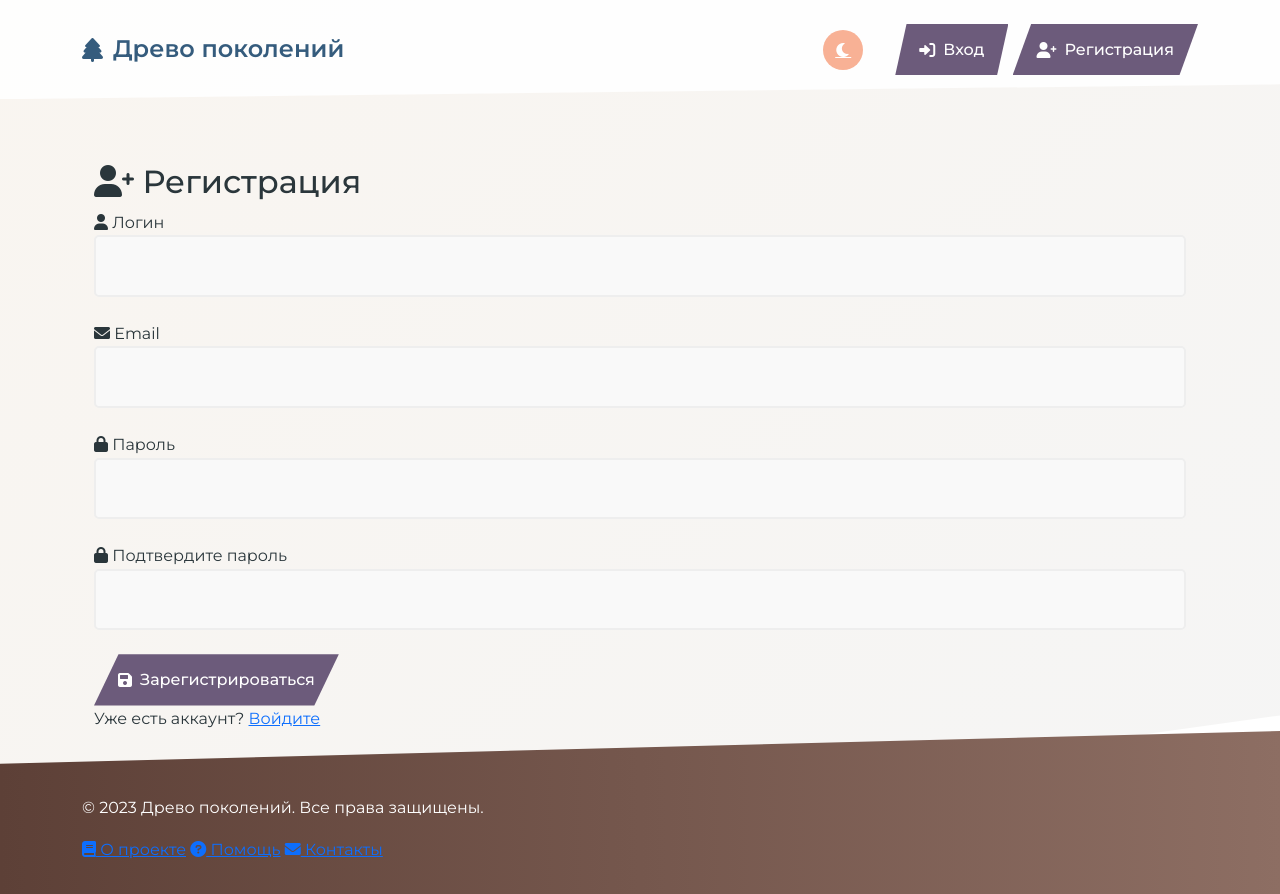
After one commit to Zeephty/Site1, a Flask app: template templates/register.html in a window 1280 px wide. The commit adds this page. Run offline with Flask 3, Linux system fonts and the light colour scheme; the template is opened without the code that fills it, so the values that code supplies are empty.

Commit message:
+r | site

```diff
--- a/app.py
+++ b/app.py
@@ -1,25 +1,94 @@
-from flask import Flask, render_template
+from flask import Flask, render_template, request, redirect, url_for, flash, session, make_response
+import os
+import hashlib
+from utils import save_user_data, get_user_count, is_login_taken, is_email_taken, get_user_by_login
 
 app = Flask(__name__)
+app.secret_key = 'your_secret_key_here'
 
-
-@app.route("/index/<title>")
-@app.route("/<title>")
-def repa(title):
-    header = "Привет, Марс!"
-    text_logo = "Mars One"
-    slogan = "И на Марсе будут яблони цвести!"
-    return render_template("index.html", header=header, text_logo=text_logo, slogan=slogan, title=title)
-
+# Ensure static/json directory exists
+os.makedirs('static/json', exist_ok=True)
 
 @app.route("/")
-def main():
-    header = "Привет, Марс!"
-    text_logo = "Mars One"
-    slogan = "И на Марсе будут яблони цвести!"
-    return render_template("index.html", header=header, text_logo=text_logo, slogan=slogan, title="Главная")
+def index():
+    user_count = get_user_count()
+    return render_template("index.html", title="Древо поколений | Главная", user_count=user_count)
 
+@app.route("/register", methods=['GET', 'POST'])
+def register():
+    if request.method == 'POST':
+        login = request.form['login']
+        email = request.form['email']
+        password = request.form['password']
+        confirm_password = request.form['confirm_password']
+
+        if password != confirm_password:
+            flash('Пароли не совпадают!', 'error')
+            return redirect(url_for('register'))
+
+        if is_login_taken(login):
+            flash('Этот логин уже занят!', 'error')
+            return redirect(url_for('register'))
+
+        if is_email_taken(email):
+            flash('Этот email уже используется!', 'error')
+            return redirect(url_for('register'))
+
+        password_hash = hashlib.sha256(password.encode()).hexdigest()
+
+        user_data = {
+            'login': login,
+            'email': email,
+            'password_hash': password_hash
+        }
+
+        if save_user_data(user_data):
+            session['user_login'] = login  # Автоматический вход
+            flash('Регистрация и вход выполнены успешно!', 'success')
+            return redirect(url_for('index'))
+        else:
+            flash('Ошибка при сохранении данных!', 'error')
+
+    return render_template("register.html", title="Древо поколений | Регистрация")
+
+@app.route("/login", methods=['GET', 'POST'])
+def login():
+    if request.method == 'POST':
+        login = request.form['login']
+        password = request.form['password']
+
+        user = get_user_by_login(login)
+        if not user:
+            flash('Неверный логин или пароль!', 'error')
+            return redirect(url_for('login'))
+
+        # Проверка хеша пароля
+        password_hash = hashlib.sha256(password.encode()).hexdigest()
+        if user['password_hash'] != password_hash:
+            flash('Неверный логин или пароль!', 'error')
+            return redirect(url_for('login'))
+
+        # Успешная авторизация
+        session['user_login'] = user['login']
+        flash('Вы успешно вошли в систему!', 'success')
+        return redirect(url_for('index'))
+
+    return render_template("login.html", title="Древо поколений | Вход")
+
+@app.route("/logout")
+def logout():
+    session.pop('user_login', None)
+    flash('Вы вышли из системы.', 'info')
+    return redirect(url_for('index'))
+
+@app.route("/toggle-theme")
+def toggle_theme():
+    current_theme = request.cookies.get('theme', 'light')
+    new_theme = 'dark' if current_theme == 'light' else 'light'
+
+    resp = make_response(redirect(request.referrer or url_for('index')))
+    resp.set_cookie('theme', new_theme, max_age=30 * 24 * 60 * 60)  # 30 дней
+    return resp
 
 if __name__ == "__main__":
     app.run(debug=True)
-    # app.run(host='0.0.0.0', port=8000)
--- /dev/null
+++ b/static/css/light-theme.css
@@ -0,0 +1,23 @@
+:root {
+    --primary: #6C5B7B;
+    --secondary: #C06C84;
+    --accent: #F8B195;
+    --light: #F9F5F0;
+    --dark: #355C7D;
+    --text: #2A363B;
+    --bg: #ffffff;
+    --card-bg: #ffffff;
+    --header-bg: rgba(255,255,255,0.9);
+    --footer-bg: linear-gradient(to right, #5D4037, #8D6E63);
+  }
+
+  /* Специфичные стили для светлой темы */
+  .polygon-alert {
+    background-color: rgba(255,255,255,0.9);
+    border-left: 5px solid var(--primary);
+  }
+
+  .polygon-form input {
+    background-color: #f9f9f9;
+    color: var(--text);
+  }
--- /dev/null
+++ b/static/css/style.css
@@ -0,0 +1,312 @@
+/* Базовые переменные (переопределяются в темах) */
+:root {
+    --primary: #6C5B7B;
+    --secondary: #C06C84;
+    --accent: #F8B195;
+    --light: #F9F5F0;
+    --dark: #355C7D;
+    --text: #2A363B;
+    --bg: #ffffff;
+    --card-bg: #ffffff;
+    --header-bg: rgba(255,255,255,0.9);
+    --footer-bg: linear-gradient(to right, #5D4037, #8D6E63);
+  }
+
+  /* Общие стили */
+  body {
+    font-family: 'Montserrat', sans-serif;
+    color: var(--text);
+    background-color: var(--bg);
+    margin: 0;
+    padding: 0;
+    line-height: 1.6;
+  }
+
+  /* Полигональный фон */
+  .polygon-bg {
+    position: relative;
+    overflow: hidden;
+    min-height: 100vh;
+  }
+
+  .polygon-bg::before {
+    content: "";
+    position: absolute;
+    top: 0;
+    left: 0;
+    width: 100%;
+    height: 100%;
+    background: linear-gradient(135deg, var(--light) 0%, #f5f5f5 100%);
+    clip-path: polygon(0 0, 100% 0, 100% 80%, 0 100%);
+    z-index: -1;
+  }
+
+  /* Шапка */
+  .polygon-header {
+    padding: 1.5rem 0;
+    background-color: var(--header-bg);
+    clip-path: polygon(0 0, 100% 0, 100% 85%, 0 100%);
+    margin-bottom: 2rem;
+    position: relative;
+    z-index: 10;
+  }
+
+  /* Навигация */
+  nav {
+    display: flex;
+    justify-content: space-between;
+    align-items: center;
+  }
+
+  .logo {
+    display: flex;
+    align-items: center;
+    gap: 10px;
+    font-size: 1.5rem;
+    font-weight: 600;
+    color: var(--dark);
+    text-decoration: none;
+  }
+
+  /* Кнопки */
+  .polygon-btn {
+    display: inline-flex;
+    align-items: center;
+    gap: 8px;
+    padding: 0.8rem 1.5rem;
+    background-color: var(--primary);
+    color: white;
+    border: none;
+    border-radius: 0;
+    clip-path: polygon(10% 0, 100% 0, 90% 100%, 0% 100%);
+    font-weight: 500;
+    text-decoration: none;
+    transition: all 0.3s ease;
+  }
+
+  .polygon-btn:hover {
+    background-color: var(--dark);
+    transform: translateY(-2px);
+  }
+
+  /* Основное содержимое */
+  .polygon-main {
+    padding: 2rem 0;
+    min-height: 60vh;
+    position: relative;
+    z-index: 1;
+  }
+
+  /* Карточки */
+  .polygon-card, .stat-card {
+    background-color: var(--card-bg);
+    padding: 2rem;
+    border-radius: 0;
+    box-shadow: 0 10px 30px rgba(0,0,0,0.1);
+    position: relative;
+    margin-bottom: 2rem;
+  }
+
+  /* Формы */
+  .polygon-form input {
+    width: 100%;
+    padding: 1rem;
+    border: 2px solid #eee;
+    background-color: #f9f9f9;
+    font-size: 1rem;
+    transition: all 0.3s;
+  }
+
+  .polygon-form input:focus {
+    outline: none;
+    border-color: var(--accent);
+  }
+
+  /* Подвал */
+  .polygon-footer {
+    background: var(--footer-bg);
+    color: white;
+    padding: 3rem 0 1.5rem;
+    clip-path: polygon(0 20%, 100% 0, 100% 100%, 0% 100%);
+    position: relative;
+  }
+
+  /* Основная структура страницы */
+body {
+    display: flex;
+    flex-direction: column;
+    min-height: 100vh;
+    margin: 0;
+}
+
+.polygon-bg {
+    flex: 1;
+    display: flex;
+    flex-direction: column;
+    position: relative;
+}
+
+/* Стили для подвала */
+.polygon-footer {
+    background: var(--footer-bg);
+    color: white;
+    padding: 3rem 0 1.5rem;
+    clip-path: polygon(0 20%, 100% 0, 100% 100%, 0% 100%);
+    margin-top: auto; /* Важно - прижимает подвал к низу */
+    position: relative;
+}
+
+/* Убираем возможные отступы */
+.polygon-main {
+    padding-bottom: 0;
+}
+
+/* Для мобильной версии */
+@media (max-width: 768px) {
+    .polygon-footer {
+        clip-path: polygon(0 10%, 100% 0, 100% 100%, 0% 100%);
+        padding: 2rem 0 1rem;
+    }
+}
+
+  /* Полигональные фигуры */
+  .polygon-shapes-container {
+    position: absolute;
+    top: 0;
+    left: 0;
+    width: 100%;
+    height: 100%;
+    overflow: hidden;
+    z-index: 0;
+  }
+
+  .polygon-shape {
+    position: absolute;
+    opacity: 0.15;
+    transition: transform 0.5s ease;
+  }
+
+  /* Разные формы полигонов */
+  .polygon-shape-1 {
+    clip-path: polygon(50% 0%, 0% 100%, 100% 100%);
+  }
+  .polygon-shape-2 {
+    clip-path: polygon(30% 0%, 70% 0%, 100% 30%, 100% 70%, 70% 100%, 30% 100%, 0% 70%, 0% 30%);
+  }
+  .polygon-shape-3 {
+    clip-path: polygon(50% 0%, 100% 50%, 50% 100%, 0% 50%);
+  }
+
+  /* Переключатель тем */
+  .theme-toggle {
+    width: 40px;
+    height: 40px;
+    border-radius: 50%;
+    background-color: var(--accent);
+    color: white;
+    display: flex;
+    align-items: center;
+    justify-content: center;
+    cursor: pointer;
+    transition: all 0.3s;
+  }
+
+  /* Адаптивность */
+  @media (max-width: 768px) {
+    .polygon-shape {
+      display: none;
+    }
+
+    nav {
+      flex-direction: column;
+      gap: 1rem;
+    }
+  }
+
+
+/* Новые стили для шапки */
+.header-controls {
+    display: flex;
+    align-items: center;
+    gap: 1rem;
+}
+
+.theme-toggle {
+    width: 40px;
+    height: 40px;
+    border-radius: 50%;
+    background-color: var(--accent);
+    color: white;
+    display: flex;
+    align-items: center;
+    justify-content: center;
+    cursor: pointer;
+    transition: all 0.3s;
+    margin-right: 1rem;
+}
+
+.theme-toggle:hover {
+    transform: rotate(20deg) scale(1.1);
+    background-color: var(--primary);
+}
+
+
+/* Удаление полигональных форм у полей ввода */
+.polygon-form .form-group {
+    margin-bottom: 1.5rem;
+}
+
+.polygon-form input {
+    width: 100%;
+    padding: 1rem;
+    border: 2px solid #eee;
+    font-size: 1rem;
+    transition: all 0.3s;
+    border-radius: 5px; /* Добавляем скруглённые углы*/
+}
+
+.polygon-form input:focus {
+    outline: none;
+    border-color: var(--accent);
+}
+
+/* Адаптивность для шапки */
+@media (max-width: 768px) {
+    .header-controls {
+        flex-direction: column;
+        width: 100%;
+    }
+
+    .theme-toggle {
+        margin-right: 0;
+        margin-bottom: 1rem;
+    }
+
+    .auth-section {
+        width: 100%;
+        justify-content: space-between;
+    }
+}
+
+/* Гарантируем, что подвал всегда внизу */
+body {
+    display: flex;
+    flex-direction: column;
+    min-height: 100vh;
+}
+
+.polygon-bg {
+    flex: 1;
+    display: flex;
+    flex-direction: column;
+}
+
+/* Увеличиваем отступы в подвале */
+.polygon-footer {
+    padding: 4rem 0 2rem;
+}
+
+/* Убираем лишние отступы у контейнера */
+.container {
+    padding-bottom: 0;
+}
--- a/templates/base.html
+++ b/templates/base.html
@@ -1,27 +1,86 @@
-<!doctype html>
+<!DOCTYPE html>
 <html lang="ru">
 <head>
-    <meta charset="utf-8">
-    <meta name="viewport" content="width=device-width, initial-scale=1">
+    <meta charset="UTF-8">
+    <meta name="viewport" content="width=device-width, initial-scale=1.0">
     <title>{{ title }}</title>
-    <link href="https://cdn.jsdelivr.net/npm/bootstrap@5.3.3/dist/css/bootstrap.min.css" rel="stylesheet" integrity="sha384-QWTKZyjpPEjISv5WaRU9OFeRpok6YctnYmDr5pNlyT2bRjXh0JMhjY6hW+ALEwIH" crossorigin="anonymous">
+    <link href="https://cdn.jsdelivr.net/npm/bootstrap@5.3.3/dist/css/bootstrap.min.css" rel="stylesheet">
+    <link rel="stylesheet" href="https://cdnjs.cloudflare.com/ajax/libs/font-awesome/6.0.0/css/all.min.css">
+    <link rel="stylesheet" href="{{ url_for('static', filename='css/style.css') }}">
+    <link rel="stylesheet" href="{{ url_for('static', filename='css/' + (request.cookies.get('theme', 'light') + '-theme.css')) }}">
+    <link href="https://fonts.googleapis.com/css2?family=Montserrat:wght@400;500;600;700&family=Playfair+Display:wght@400;500;700&display=swap" rel="stylesheet">
 </head>
-  <body>
+<body class="{{ request.cookies.get('theme', 'light') }}-theme">
+    <div class="polygon-bg">
+        <div class="polygon-shapes-container">
+            <div class="polygon-shape polygon-shape-1"></div>
+            <div class="polygon-shape polygon-shape-2"></div>
+            <div class="polygon-shape polygon-shape-3"></div>
+            <div class="polygon-shape polygon-shape-4"></div>
+            <div class="polygon-shape polygon-shape-5"></div>
+        </div>
 
-    <nav class="navbar navbar-expand-lg bg-body-tertiary">
-        <div class="container-fluid">
-          <a class="navbar-brand" href="#"><h1>{{ header }}</h1></a>
-          <div class="collapse navbar-collapse" id="navbarText">
-            <span class="navbar-text">
-               {{ text_logo }}
+        <header class="polygon-header">
+          <div class="container">
+              <nav>
+                  <a href="{{ url_for('index') }}" class="logo">
+                      <i class="fas fa-tree"></i>
+                      <span>Древо поколений</span>
+                  </a>
+                  <div class="header-controls">
+                      <a href="{{ url_for('toggle_theme') }}" class="theme-toggle">
+                          <i class="fas fa-{{ 'moon' if request.cookies.get('theme', 'light') == 'light' else 'sun' }}"></i>
+                      </a>
+                      <div class="auth-section">
+                          {% if session.get('user_login') %}
+                              <span class="user-login">
+                                  <i class="fas fa-user"></i> {{ session['user_login'] }}
                               </span>
+                              <a href="{{ url_for('logout') }}" class="polygon-btn">
+                                  <i class="fas fa-sign-out-alt"></i> Выйти
+                              </a>
+                          {% else %}
+                              <a href="{{ url_for('login') }}" class="polygon-btn">
+                                  <i class="fas fa-sign-in-alt"></i> Вход
+                              </a>
+                              <a href="{{ url_for('register') }}" class="polygon-btn">
+                                  <i class="fas fa-user-plus"></i> Регистрация
+                              </a>
+                          {% endif %}
                       </div>
                   </div>
               </nav>
+          </div>
+      </header>
 
-    {% block content %}
-    {% endblock %}
+        <main class="polygon-main">
+            <div class="container">
+                {% with messages = get_flashed_messages(with_categories=true) %}
+                    {% for category, message in messages %}
+                        <div class="polygon-alert alert-{{ category }}">
+                            {{ message }}
+                        </div>
+                    {% endfor %}
+                {% endwith %}
 
-    <script src="https://cdn.jsdelivr.net/npm/bootstrap@5.3.3/dist/js/bootstrap.bundle.min.js" integrity="sha384-YvpcrYf0tY3lHB60NNkmXc5s9fDVZLESaAA55NDzOxhy9GkcIdslK1eN7N6jIeHz" crossorigin="anonymous"></script>
+                {% block content %}{% endblock %}
+            </div>
+        </main>
+
+        <footer class="polygon-footer">
+          <div class="container">
+              <div class="footer-content">
+                  <p>© 2023 Древо поколений. Все права защищены.</p>
+                  <div class="footer-links">
+                      <a href="#"><i class="fas fa-book"></i> О проекте</a>
+                      <a href="#"><i class="fas fa-question-circle"></i> Помощь</a>
+                      <a href="#"><i class="fas fa-envelope"></i> Контакты</a>
+                  </div>
+              </div>
+          </div>
+      </footer>
+    </div>
+
+    <script src="https://cdn.jsdelivr.net/npm/bootstrap@5.3.3/dist/js/bootstrap.bundle.min.js"></script>
 </body>
 </html>
--- /dev/null
+++ b/templates/register.html
@@ -0,0 +1,44 @@
+{% extends 'base.html' %}
+
+{% block content %}
+<section class="polygon-register">
+    <div class="container">
+        <div class="register-wrapper">
+            <div class="register-card">
+                <h2><i class="fas fa-user-plus"></i> Регистрация</h2>
+
+                <form method="POST" action="{{ url_for('register') }}" class="polygon-form">
+                    <div class="form-group">
+                        <label for="login"><i class="fas fa-user"></i> Логин</label>
+                        <input type="text" id="login" name="login" required>
+                    </div>
+
+                    <div class="form-group">
+                        <label for="email"><i class="fas fa-envelope"></i> Email</label>
+                        <input type="email" id="email" name="email" required>
+                    </div>
+
+                    <div class="form-group">
+                        <label for="password"><i class="fas fa-lock"></i> Пароль</label>
+                        <input type="password" id="password" name="password" required>
+                    </div>
+
+                    <div class="form-group">
+                        <label for="confirm_password"><i class="fas fa-lock"></i> Подтвердите пароль</label>
+                        <input type="password" id="confirm_password" name="confirm_password" required>
+                    </div>
+
+                    <button type="submit" class="polygon-btn submit-btn">
+                        <i class="fas fa-save"></i> Зарегистрироваться
+                    </button>
+
+                    <div class="form-footer">
+                        Уже есть аккаунт? <a href="{{ url_for('login') }}">Войдите</a>
+                    </div>
+                </form>
+            </div>
+            <div class="register-polygon"></div>
+        </div>
+    </div>
+</section>
+{% endblock %}
```
Also changed, not shown: static/css/dark-theme.css (added, +33 -0 lines), static/json/database.json (added, +14 -0 lines), templates/index.html (+19 -2 lines), templates/login.html (added, +36 -0 lines), utils.py (added, +48 -0 lines), 1 other file. Lines whose indentation alone changed are shown as unchanged.
